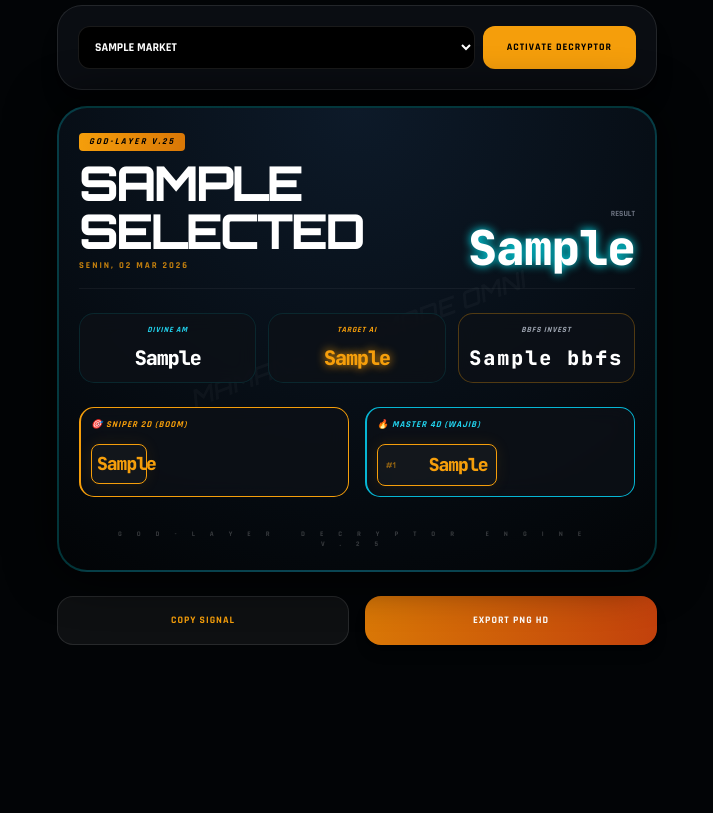
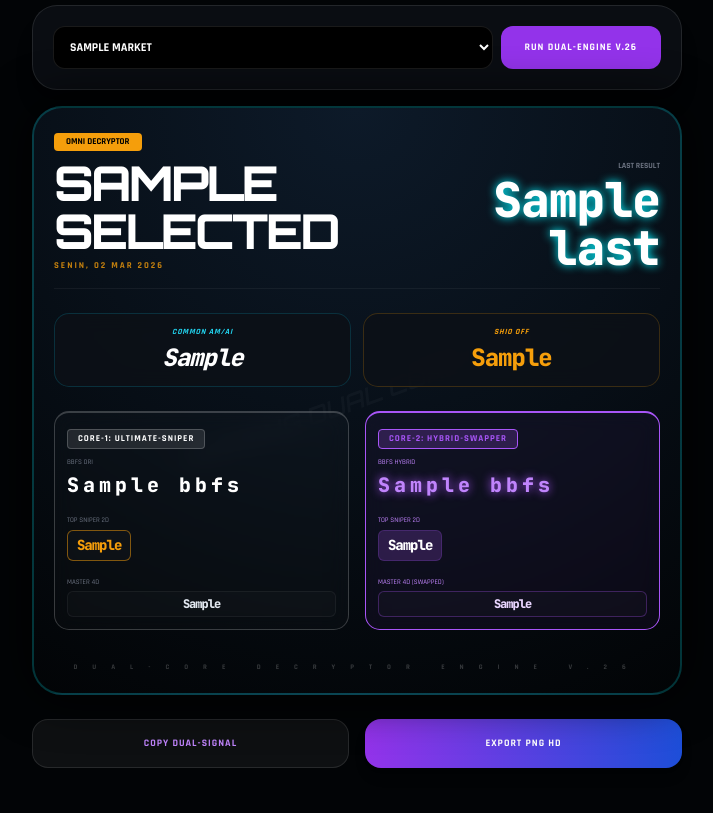
Before and after one commit to pepekosonghiji/rumus-togel, a Flask app: template templates/index.html in a window 1280 px wide. Shown: the whole page, without its empty margins (283-996 px from the left). Before the commit the page ends 645 px from the top, so only its background shows below. Run offline with Flask 3, Linux system fonts and the light colour scheme; the template is opened without the code that fills it: most values are stand-ins (such as "Sample title", 1, 10 or a date in 2020); some libraries are stand-ins or nearby versions.

Commit message:
Update index.html

```diff
--- a/templates/index.html
+++ b/templates/index.html
@@ -3,12 +3,12 @@
 <head>
     <meta charset="UTF-8">
     <meta name="viewport" content="width=device-width, initial-scale=1.0, maximum-scale=1.0, user-scalable=no">
-    <title>MAMANG V.25.0 [DYNAMIC GOD MODE]</title>
+    <title>MAMANG V.26 [DUAL-CORE OMNI]</title>
     <script src="https://cdn.tailwindcss.com"></script>
     <script src="https://cdnjs.cloudflare.com/ajax/libs/html2canvas/1.4.1/html2canvas.min.js"></script>
     <link href="https://fonts.googleapis.com/css2?family=Orbitron:wght@600;800&family=Rajdhani:wght@500;700&family=JetBrains+Mono:wght@800&display=swap" rel="stylesheet">
     <style>
-        :root { --neon: #00f2ff; --bg: #020406; --gold: #f59e0b; }
+        :root { --neon: #00f2ff; --bg: #020406; --gold: #f59e0b; --purple: #a855f7; }
         body {
             background: var(--bg);
             color: #e2e8f0;
@@ -16,15 +16,13 @@
             margin: 0; padding: 5px;
         }
         .font-orbitron { font-family: 'Orbitron', sans-serif; }
-
-        /* Font Angka Anti-Salah Baca (0 vs 8) */
         .font-angka {
             font-family: 'JetBrains Mono', monospace;
             letter-spacing: -1px;
             font-variant-numeric: slashed-zero;
         }
 
-        .main-container { width: 100%; max-width: 600px; margin: 0 auto; }
+        .main-container { width: 100%; max-width: 650px; margin: 0 auto; }
 
         #capture-area {
             background: radial-gradient(circle at 50% 0%, #0d1a29 0%, #020406 100%);
@@ -45,41 +43,34 @@
             pointer-events: none; z-index: 1; opacity: 0.03;
         }
 
-        .badge-god {
-            background: linear-gradient(90deg, #f59e0b 0%, #d97706 100%);
-            color: black; font-size: 9px; padding: 2px 10px;
-            border-radius: 4px; font-weight: 900; letter-spacing: 2px;
+        .badge-core {
+            font-size: 9px; padding: 2px 10px;
+            border-radius: 4px; font-weight: 900; letter-spacing: 1px;
+            text-transform: uppercase; margin-bottom: 8px; display: inline-block;
         }
+        .badge-ori { background: rgba(255, 255, 255, 0.1); color: white; border: 1px solid rgba(255,255,255,0.2); }
+        .badge-hyb { background: rgba(168, 85, 247, 0.2); color: #a855f7; border: 1px solid #a855f7; }
 
         .num-card {
             background: rgba(13, 17, 23, 0.8);
             backdrop-filter: blur(10px);
-            border: 1px solid rgba(0, 242, 255, 0.1);
+            border: 1px solid rgba(255, 255, 255, 0.05);
             border-radius: 15px;
-            padding: 10px;
+            padding: 12px;
             z-index: 10;
         }
 
         .num-box-basic {
-            padding: 5px;
-            border-radius: 8px;
-            background: rgba(255,255,255,0.03);
+            padding: 4px;
+            border-radius: 6px;
+            background: rgba(255,255,255,0.02);
             border: 1px solid rgba(255,255,255,0.05);
             text-align: center;
-            transition: all 0.2s ease;
+            font-size: 14px;
         }
 
-        .num-box-standard { color: rgba(226, 232, 240, 0.7); }
-
-        .num-box-tophit {
-            border-color: var(--gold) !important;
-            color: var(--gold);
-            font-weight: 900;
-            box-shadow: 0 0 15px rgba(245, 158, 11, 0.1);
-        }
-
-        .glow-gold-text { text-shadow: 0 0 10px var(--gold); }
         .glow-cyan-text { text-shadow: 0 0 10px var(--neon); }
+        .glow-purple-text { text-shadow: 0 0 10px var(--purple); }
     </style>
 </head>
 <body>
@@ -92,101 +83,119 @@
                 <option value="{{ m }}" {% if selected == m %}selected{% endif %}>{{ m }}</option>
                 {% endfor %}
             </select>
-            <button type="submit" class="bg-amber-500 text-black px-6 rounded-xl font-black text-[10px] tracking-widest uppercase hover:bg-amber-400 transition-all">
-                ACTIVATE DECRYPTOR
+            <button type="submit" class="bg-purple-600 text-white px-6 rounded-xl font-black text-[10px] tracking-widest uppercase hover:bg-purple-500 transition-all">
+                RUN DUAL-ENGINE V.26
             </button>
         </form>
     </div>
 
     {% if analysis %}
     <div id="capture-area">
-        <div class="watermark-overlay italic font-orbitron">MAMANG GOD MODE OMNI</div>
+        <div class="watermark-overlay italic font-orbitron">MAMANG DUAL CORE V.26</div>
 
         <div class="flex justify-between items-end mb-6 relative z-10 border-b border-white/5 pb-4">
             <div>
-                <div class="badge-god mb-2 inline-block uppercase italic">God-Layer V.25</div>
+                <div class="bg-amber-500 text-black text-[9px] px-3 py-0.5 rounded font-black uppercase mb-2 inline-block">Omni Decryptor</div>
                 <h2 class="text-5xl font-orbitron font-black text-white leading-none tracking-tighter uppercase">{{ selected }}</h2>
                 <div id="date-now" class="text-[9px] text-amber-500/80 font-bold uppercase tracking-[2px] mt-1"></div>
             </div>
             <div class="text-right">
-                <div class="text-[8px] text-gray-500 uppercase font-black mb-1">Result</div>
-                <div class="text-5xl font-angka font-black text-white glow-cyan-text leading-none">{{ analysis.last_res }}</div>
+                <div class="text-[8px] text-gray-500 uppercase font-black mb-1">Last Result</div>
+                <div class="text-5xl font-angka font-black text-white glow-cyan-text leading-none">{{ analysis.common.last }}</div>
             </div>
         </div>
 
-        <div class="grid grid-cols-3 gap-3 mb-6 relative z-10">
-            <div class="num-card text-center">
-                <span class="text-[8px] text-cyan-400 block mb-2 font-bold tracking-widest uppercase italic">Divine AM</span>
-                <div class="text-xl font-angka font-black text-white">{{ analysis.am | join('') }}</div>
+        <div class="grid grid-cols-2 gap-3 mb-6 relative z-10">
+            <div class="num-card text-center border-cyan-500/20">
+                <span class="text-[8px] text-cyan-400 block mb-1 font-bold tracking-widest uppercase italic">Common AM/AI</span>
+                <div class="text-2xl font-angka font-black text-white italic">{{ analysis.common.am_ai }}</div>
             </div>
-            <div class="num-card text-center">
-                <span class="text-[8px] text-amber-500 block mb-2 font-bold tracking-widest uppercase italic">Target AI</span>
-                <div class="text-xl font-angka font-black text-amber-500 glow-gold-text">{{ analysis.ai | join('') }}</div>
-            </div>
-            <div class="num-card text-center border-amber-500/30">
-                <span class="text-[8px] text-gray-400 block mb-2 font-bold tracking-widest uppercase italic">BBFS Invest</span>
-                <div class="text-xl font-angka font-black text-white tracking-widest">{{ analysis.bbfs }}</div>
+            <div class="num-card text-center border-amber-500/20">
+                <span class="text-[8px] text-amber-500 block mb-1 font-bold tracking-widest uppercase italic">Shio Off</span>
+                <div class="text-2xl font-angka font-black text-amber-500">{{ analysis.common.shio_off }}</div>
             </div>
         </div>
 
-        <div class="flex flex-col sm:flex-row gap-4 relative z-10">
-            <div class="flex-1 num-card border-l-2 border-amber-500">
-                <div class="flex justify-between items-center mb-3">
-                    <span class="text-[9px] font-black text-amber-500 uppercase tracking-widest italic">🎯 Sniper 2D (Boom)</span>
+        <div class="grid grid-cols-1 md:grid-cols-2 gap-4 relative z-10">
+
+            <div class="num-card border-t-2 border-white/20 bg-white/[0.02]">
+                <div class="badge-core badge-ori">Core-1: Ultimate-Sniper</div>
+                <div class="mb-4">
+                    <span class="text-[7px] text-gray-500 uppercase block mb-1">BBFS Ori</span>
+                    <div class="text-xl font-angka font-black text-white tracking-[4px]">{{ analysis.ori_v24.bbfs }}</div>
                 </div>
-                <div class="grid grid-cols-4 gap-2">
-                    {% for n in analysis.top2 %}
-                    <div class="num-box-basic font-angka text-lg {% if loop.index <= 4 %}num-box-tophit{% else %}num-box-standard{% endif %}">
-                        {{ n }}
+                <div class="mb-4">
+                    <span class="text-[7px] text-gray-500 uppercase block mb-1">Top Sniper 2D</span>
+                    <div class="grid grid-cols-4 gap-1">
+                        {% for n in analysis.ori_v24.top2 %}
+                        <div class="num-box-basic font-angka {% if loop.index <= 4 %}border-amber-500/50 text-amber-500{% else %}text-white/60{% endif %}">{{ n }}</div>
+                        {% endfor %}
                     </div>
-                    {% endfor %}
+                </div>
+                <div>
+                    <span class="text-[7px] text-gray-500 uppercase block mb-1">Master 4D</span>
+                    <div class="grid grid-cols-1 gap-1">
+                        {% for n in analysis.ori_v24.top4 %}
+                        <div class="num-box-basic font-angka py-1 text-xs">{{ n }}</div>
+                        {% endfor %}
+                    </div>
                 </div>
             </div>
 
-            <div class="flex-1 num-card border-l-2 border-cyan-500">
-                <div class="flex justify-between items-center mb-3">
-                    <span class="text-[9px] font-black text-cyan-400 uppercase tracking-widest italic">🔥 Master 4D (Wajib)</span>
+            <div class="num-card border-t-2 border-purple-500 bg-purple-500/[0.05]">
+                <div class="badge-core badge-hyb">Core-2: Hybrid-Swapper</div>
+                <div class="mb-4">
+                    <span class="text-[7px] text-purple-400 uppercase block mb-1">BBFS Hybrid</span>
+                    <div class="text-xl font-angka font-black text-purple-400 tracking-[4px] glow-purple-text">{{ analysis.hybrid_v26.bbfs }}</div>
                 </div>
-                <div class="grid grid-cols-2 gap-2">
-                    {% set total_lines = analysis.top2 | length %}
-                    {% for n in analysis.top4[:total_lines] %}
-                    <div class="num-box-basic flex justify-between items-center px-2 py-1.5 {% if loop.index <= 5 %}num-box-tophit{% else %}num-box-standard{% endif %}">
-                        <span class="text-[8px] font-orbitron font-normal {% if loop.index <= 5 %}text-amber-500/60{% else %}text-cyan-500/50{% endif %}">
-                            #{{ loop.index }}
-                        </span>
-                        <span class="text-lg font-angka {% if loop.index <= 5 %}font-black text-amber-500{% else %}font-bold text-white/70{% endif %}">
-                            {{ n }}
-                        </span>
+                <div class="mb-4">
+                    <span class="text-[7px] text-purple-400 uppercase block mb-1">Top Sniper 2D</span>
+                    <div class="grid grid-cols-4 gap-1">
+                        {% for n in analysis.hybrid_v26.top2 %}
+                        <div class="num-box-basic font-angka border-purple-500/20 {% if loop.index <= 4 %}bg-purple-500/20 text-white font-black{% else %}text-purple-300/60{% endif %}">{{ n }}</div>
+                        {% endfor %}
                     </div>
-                    {% endfor %}
+                </div>
+                <div>
+                    <span class="text-[7px] text-purple-400 uppercase block mb-1">Master 4D (Swapped)</span>
+                    <div class="grid grid-cols-1 gap-1">
+                        {% for n in analysis.hybrid_v26.top4 %}
+                        <div class="num-box-basic font-angka py-1 text-xs border-purple-500/30 text-purple-200">{{ n }}</div>
+                        {% endfor %}
+                    </div>
                 </div>
             </div>
+
         </div>
 
         <div class="mt-8 text-center opacity-20 relative z-10">
-            <div class="text-[7px] text-white font-bold tracking-[15px] uppercase">GOD-LAYER DECRYPTOR ENGINE V.25</div>
+            <div class="text-[7px] text-white font-bold tracking-[15px] uppercase">DUAL-CORE DECRYPTOR ENGINE V.26</div>
         </div>
     </div>
 
     <div class="mt-6 grid grid-cols-2 gap-4 pb-10">
-        <button onclick="copyAnalysis()" class="bg-white/5 text-amber-500 p-4 rounded-2xl border border-white/10 font-black uppercase text-[10px] tracking-widest">
-            COPY SIGNAL
+        <button onclick="copyAnalysis()" class="bg-white/5 text-purple-400 p-4 rounded-2xl border border-white/10 font-black uppercase text-[10px] tracking-widest">
+            COPY DUAL-SIGNAL
         </button>
-        <button id="ss-btn" onclick="takeScreenshot()" class="bg-gradient-to-r from-amber-600 to-orange-700 text-white p-4 rounded-2xl font-black uppercase text-[10px] tracking-widest shadow-lg active:scale-95 transition-all">
+        <button id="ss-btn" onclick="takeScreenshot()" class="bg-gradient-to-r from-purple-600 to-blue-700 text-white p-4 rounded-2xl font-black uppercase text-[10px] tracking-widest shadow-lg active:scale-95 transition-all">
             EXPORT PNG HD
         </button>
     </div>
 
     <textarea id="copyTarget" class="hidden">
-🚀 *MAMANG ENGINE V.25.0 [GOD MODE]* 🚀
+🚀 *MAMANG DUAL-CORE V.26 [OMNI]* 🚀
 ---------------------------------------
 🎯 *MARKET:* {{ selected | upper }}
-🎰 *LAST:* {{ analysis.last_res }}
-✅ *AM/AI:* {{ analysis.am | join('') }} / {{ analysis.ai | join('') }}
-🔥 *BBFS:* [ {{ analysis.bbfs }} ]
+🎰 *LAST:* {{ analysis.common.last }}
+✅ *AM/AI:* {{ analysis.common.am_ai }}
 ---------------------------------------
-📌 *TOP 2D:* {{ analysis.top2 | join(' * ') }}
-📌 *TOP 4D:* {{ analysis.top4 | join(' * ') }}
+🔥 *CORE-1 [ORI]:*
+BBFS: {{ analysis.ori_v24.bbfs }}
+4D: {{ analysis.ori_v24.top4 | join('*') }}
+---------------------------------------
+🔥 *CORE-2 [HYBRID]:*
+BBFS: {{ analysis.hybrid_v26.bbfs }}
+4D: {{ analysis.hybrid_v26.top4 | join('*') }}
 ---------------------------------------
 </textarea>
     {% endif %}
@@ -207,7 +216,7 @@
         copyText.select();
         document.execCommand("copy");
         copyText.classList.add('hidden');
-        alert("✅ SIGNAL COPIED!");
+        alert("✅ DUAL-SIGNAL COPIED!");
     }
 
     async function takeScreenshot() {
@@ -225,11 +234,11 @@
                 useCORS: true
             });
             const link = document.createElement('a');
-            link.download = `MAMANG_GOD_${Date.now()}.png`;
+            link.download = `MAMANG_DUAL_V26_${Date.now()}.png`;
             link.href = canvas.toDataURL("image/png", 1.0);
             link.click();
         } catch (err) {
-            alert("Gagal SS: " + err);
+            alert("Gagal Export: " + err);
         } finally {
             btn.innerText = "EXPORT PNG HD";
             btn.disabled = false;
```
